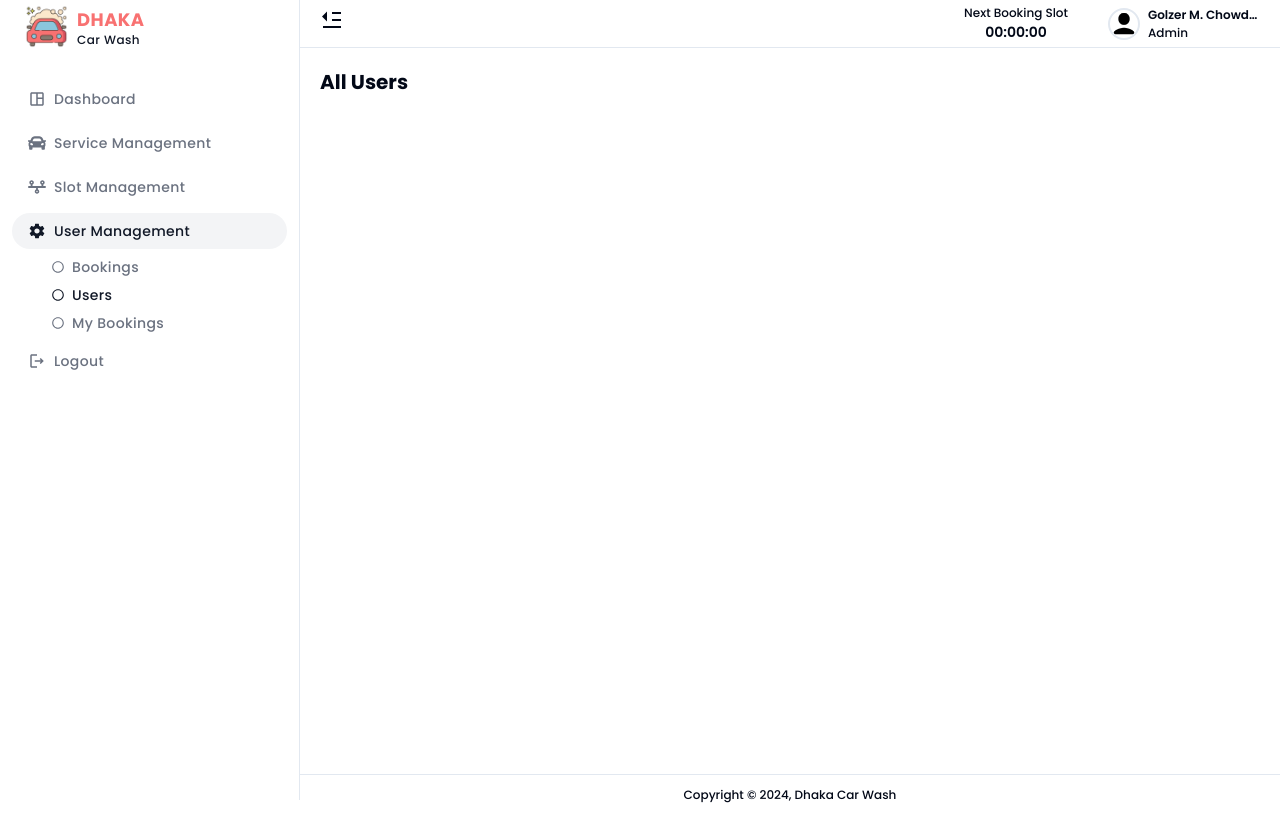
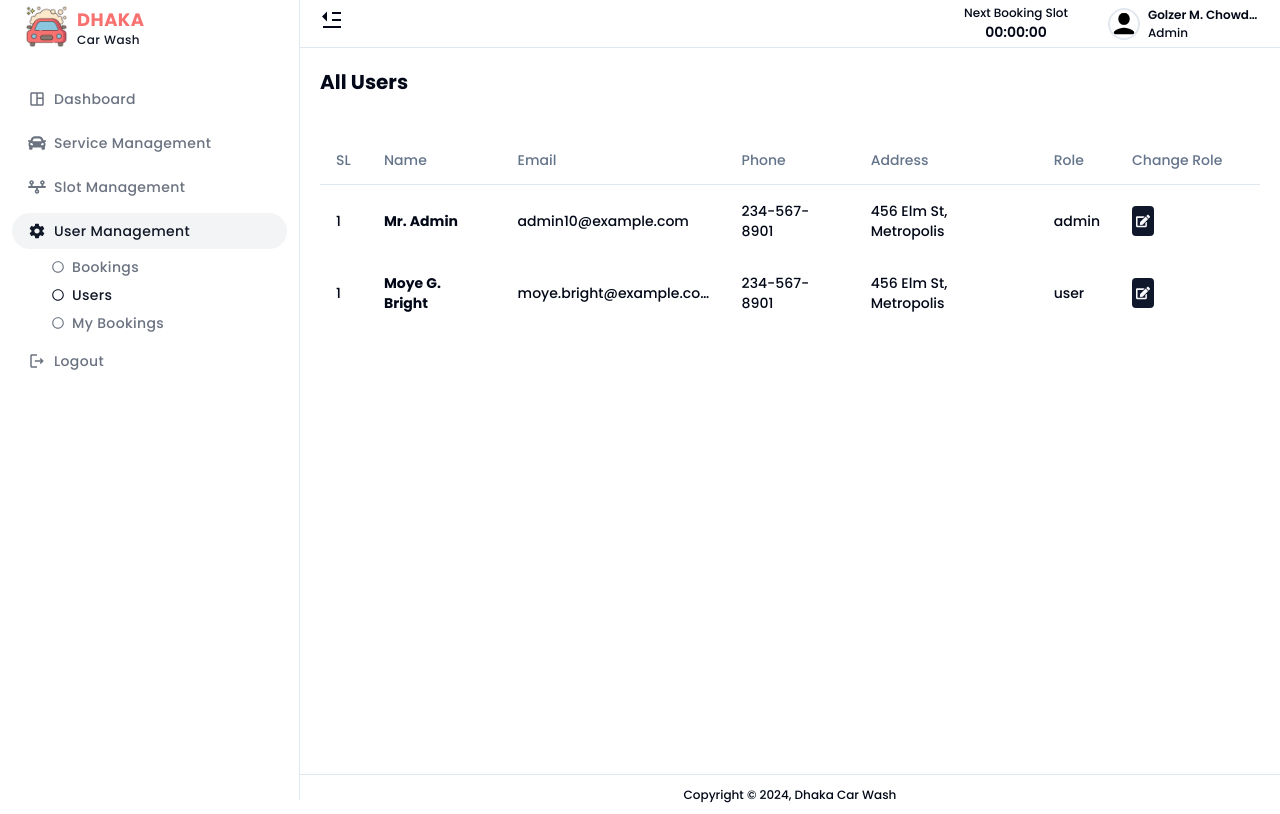
Before and after one commit to raian-shahrear/dhaka-car-wash-client, a React (Vite) app: page /dashboard/user-management/users in a window 1280 px wide. Built offline with nearby package versions, Linux system fonts and the light colour scheme.

Commit message:
view-user added

```diff
--- a/src/pages/afterLogin/userManagement/users/Users.tsx
+++ b/src/pages/afterLogin/userManagement/users/Users.tsx
@@ -14,7 +14,57 @@ const Users = () => {
       <div className="flex items-center justify-between flex-col sm:flex-row gap-2 mb-10">
         <h1 className="text-lg sm:text-xl font-bold">All Users</h1>
       </div>
-
+      <Table>
+        <TableHeader>
+          <TableRow>
+            <TableHead className="w-12">SL</TableHead>
+            <TableHead>Name</TableHead>
+            <TableHead>Email</TableHead>
+            <TableHead>Phone</TableHead>
+            <TableHead>Address</TableHead>
+            <TableHead>Role</TableHead>
+            <TableHead className="w-36">Change Role</TableHead>
+          </TableRow>
+        </TableHeader>
+        <TableBody>
+          <TableRow>
+            <TableCell className="font-medium">1</TableCell>
+            <TableCell className="font-bold">Mr. Admin</TableCell>
+            <TableCell className="font-medium">
+              <div className="max-w-48 text-ellipsis overflow-hidden">
+                admin10@example.com
+              </div>
+            </TableCell>
+            <TableCell className="font-medium">234-567-8901</TableCell>
+            <TableCell className="font-medium">
+              456 Elm St, Metropolis
+            </TableCell>
+            <TableCell className="font-medium">admin</TableCell>
+            <TableCell>
+              <ChangeUserRole />
+            </TableCell>
+          </TableRow>
+        </TableBody>
+        <TableBody>
+          <TableRow>
+            <TableCell className="font-medium">1</TableCell>
+            <TableCell className="font-bold">Moye G. Bright</TableCell>
+            <TableCell className="font-medium">
+              <div className="max-w-48 text-ellipsis overflow-hidden">
+                moye.bright@example.com
+              </div>
+            </TableCell>
+            <TableCell className="font-medium">234-567-8901</TableCell>
+            <TableCell className="font-medium">
+              456 Elm St, Metropolis
+            </TableCell>
+            <TableCell className="font-medium">user</TableCell>
+            <TableCell>
+              <ChangeUserRole />
+            </TableCell>
+          </TableRow>
+        </TableBody>
+      </Table>
     </div>
   );
 };
```
